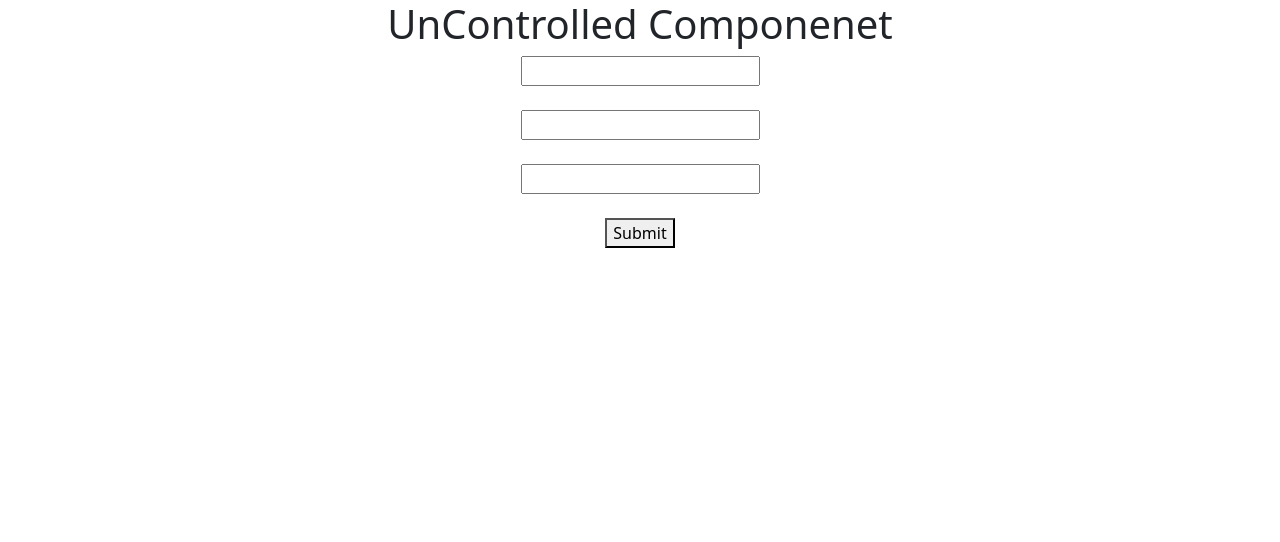
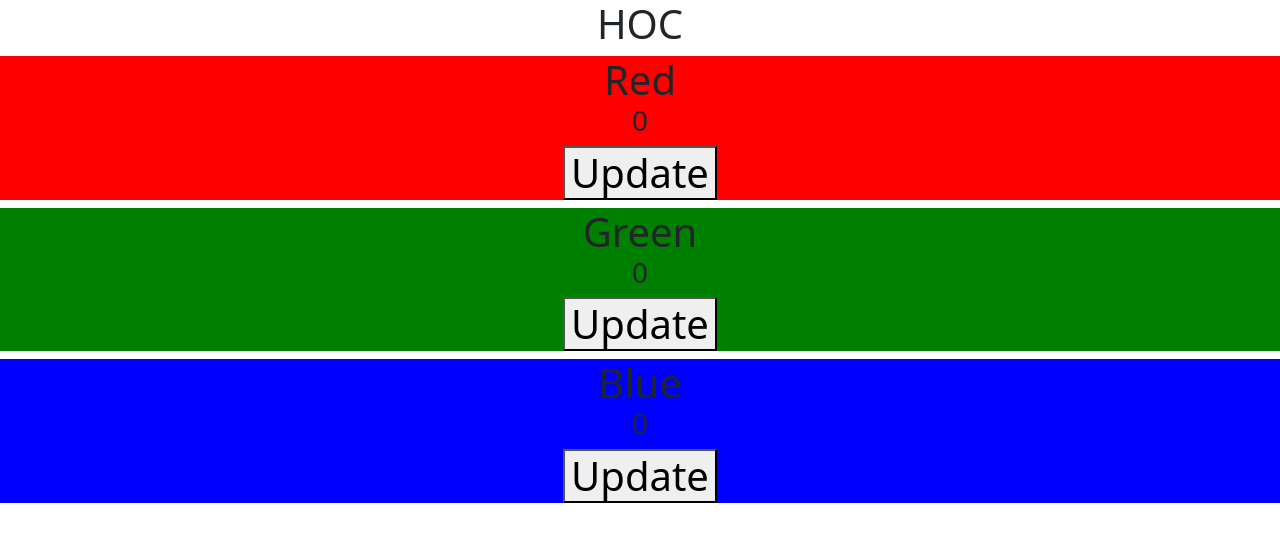
Before and after one commit to MuhammadZamin132611/React-Tut, a React (Create React App) app: page / in a window 1280 px wide. Shown: the top 542 px of the page. Built offline with nearby package versions, Linux system fonts and the light colour scheme.

Commit message:
code updated

```diff
--- a/src/App.js
+++ b/src/App.js
@@ -35,7 +35,8 @@ import React from 'react';
 // import Tut42 from './Tut42';
 // import Tut43 from './Tut43';
 // import Tut44 from './Tut44';
-import Tut45 from './Tut45';
+// import Tut45 from './Tut45';
+import Tut46 from './Tut46';
 function App() {
   // const [name,setName]=useState("Anil")
   // function getData(){
@@ -44,7 +45,7 @@ function App() {
   // const [name,setName]=React.useState("Zamin")
   return (
     <div className="App">
-      <Tut45 />
+      <Tut46 />
       {/* <button onClick={()=>setName("Mohd")}>Update Name</button> */}
       {/* <Tut20 data={()=>getData()}/> */}
       {/* <Tut14 name={"Peter"} email={"peter@test.com"}/> */}
--- /dev/null
+++ b/src/Tut46.js
@@ -0,0 +1,36 @@
+import React,{useRef,useState} from "react";
+function Tut46(){
+    return (
+        <div>
+            <h1>HOC</h1>
+            <HOCRed cmp={Counter}/>
+            <HOCBlue cmp={Counter}/>
+        </div>
+    )
+}
+function HOCRed(props){
+    return(
+        <div>
+            <h1 style={{backgroundColor:'red',width:'100%'}}>Red<props.cmp /></h1>
+            <h1 style={{backgroundColor:'green',width:'100%'}}>Green<props.cmp /></h1>
+        </div>
+    )
+}
+function HOCBlue(props){
+    return(
+        <div>
+            <h1 style={{backgroundColor:'blue',width:'100%'}}>Blue<props.cmp /></h1>
+            {/* <h1 style={{backgroundColor:'green',width:'100%'}}><props.cmp /></h1> */}
+        </div>
+    )
+}
+function Counter(){
+    const [count,setCount]=useState(0)
+    return (
+        <div>
+            <h3>{count}</h3>
+            <button onClick={()=>setCount(count+1)}>Update</button>
+        </div>
+    )
+}
+export default Tut46;
```
